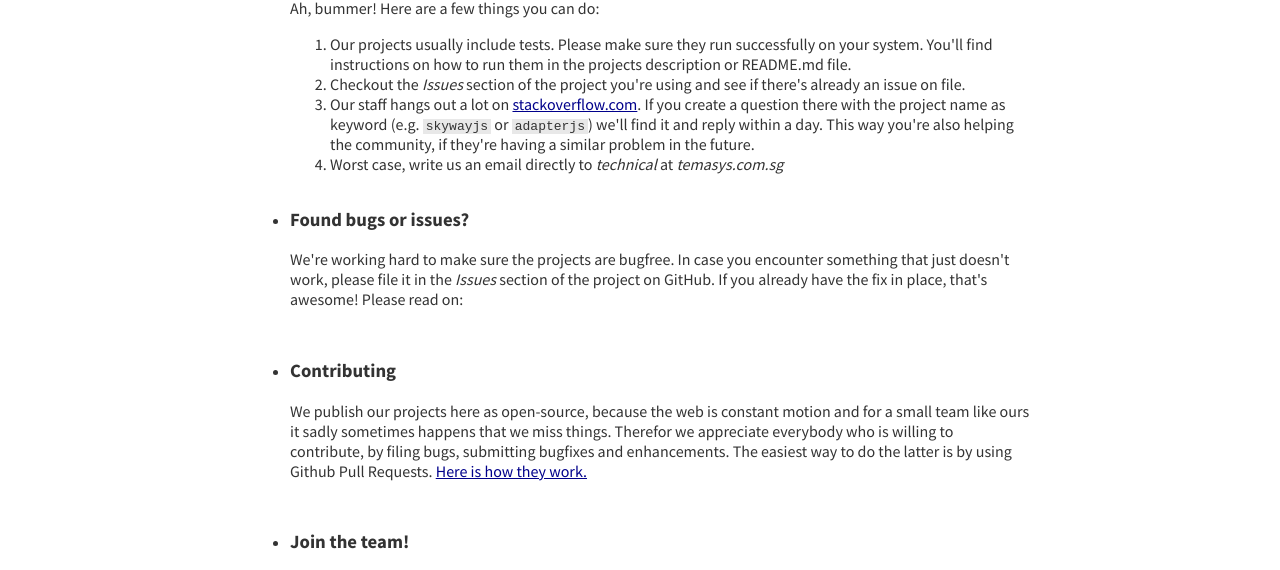
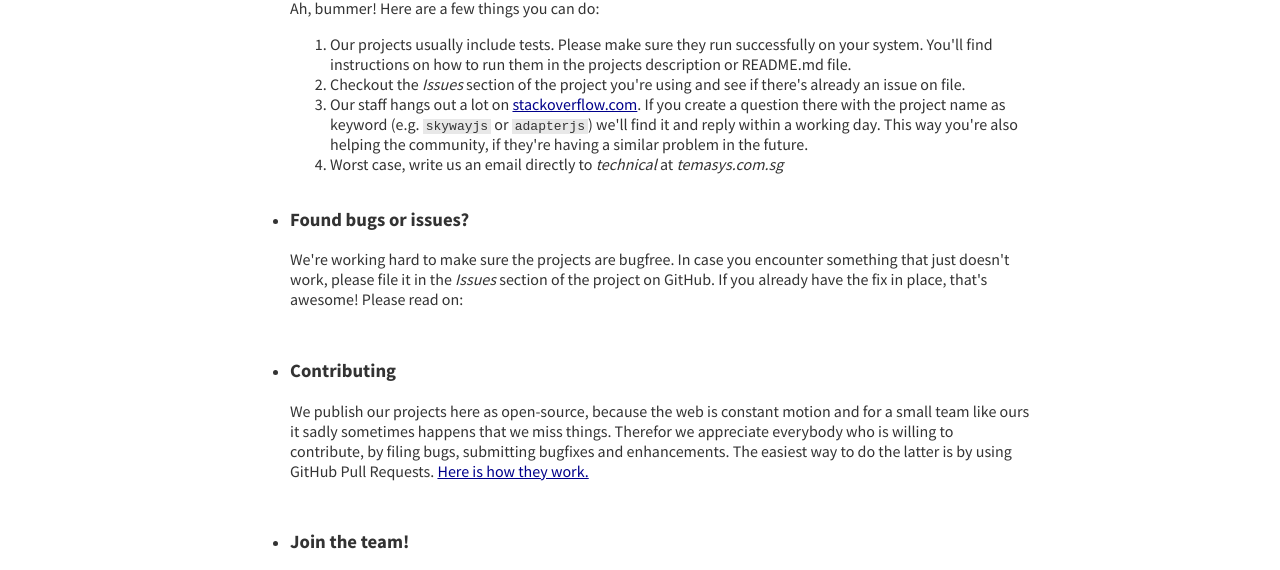
Before and after one commit to Temasys/temasys.github.io, a Jekyll site: the page built from support.html, in a window 1280 px wide. Shown: the part 201-771 px from the top of the page. Built offline with Jekyll 4.4.1, drawn with Linux system fonts in a browser that asks for light colours; Markdown is read by kramdown in place of the engine named in the settings.

```diff
--- a/_layouts/default.html
+++ b/_layouts/default.html
@@ -20,7 +20,7 @@
         <meta property="og:title" content="{% if page.title %} {{ page.title }} | {% endif %} {{site.name}}">
         <meta property="og:type" content="website">
         <meta property="og:url" content="{{site.baseurl}}">
-        <meta property="og:image" content="{{site.baseurl}}/og_image.png">
+        <meta property="og:image" content="{{site.baseurl}}/resources/assets/opengraph.png">
         <meta property="og:site_name" content="{{site.name}}">
         <meta property="og:description" content="{{site.description}}">
     </head>
--- a/support.html
+++ b/support.html
@@ -11,7 +11,7 @@ title: Support and Contact
             <ol>
                 <li>Our projects usually include tests. Please make sure they run successfully on your system. You'll find instructions on how to run them in the projects description or README.md file.</li>
                 <li>Checkout the <i>Issues</i> section of the project you're using and see if there's already an issue on file.</li>
-                <li>Our staff hangs out a lot on <a href="http://stackoverflow.com" target="_blank">stackoverflow.com</a>. If you create a question there with the project name as keyword (e.g. <code>skywayjs</code> or <code>adapterjs</code>) we'll find it and reply within a day. This way you're also helping the community, if they're having a similar problem in the future.
+                <li>Our staff hangs out a lot on <a href="http://stackoverflow.com" target="_blank">stackoverflow.com</a>. If you create a question there with the project name as keyword (e.g. <code>skywayjs</code> or <code>adapterjs</code>) we'll find it and reply within a working day. This way you're also helping the community, if they're having a similar problem in the future.
                 <li>Worst case, write us an email directly to <i>technical</i> at <i>temasys.com.sg</i></li>
             </ol>
         </li>
@@ -21,7 +21,7 @@ title: Support and Contact
         </li>
          <li>
             <h3>Contributing</h3>
-            <p>We publish our projects here as open-source, because the web is constant motion and for a small team like ours it sadly sometimes happens that we miss things. Therefor we appreciate everybody who is willing to contribute, by filing bugs, submitting bugfixes and enhancements. The easiest way to do the latter is by using Github Pull Requests. <a href="https://help.github.com/articles/using-pull-requests" target="_blank">Here is how they work.</a></p>
+            <p>We publish our projects here as open-source, because the web is constant motion and for a small team like ours it sadly sometimes happens that we miss things. Therefor we appreciate everybody who is willing to contribute, by filing bugs, submitting bugfixes and enhancements. The easiest way to do the latter is by using GitHub Pull Requests. <a href="https://help.github.com/articles/using-pull-requests" target="_blank">Here is how they work.</a></p>
         </li>
          <li>
             <h3>Join the team!</h3>
```
Also changed, not shown: resources/assets/opengraph.png (added).
